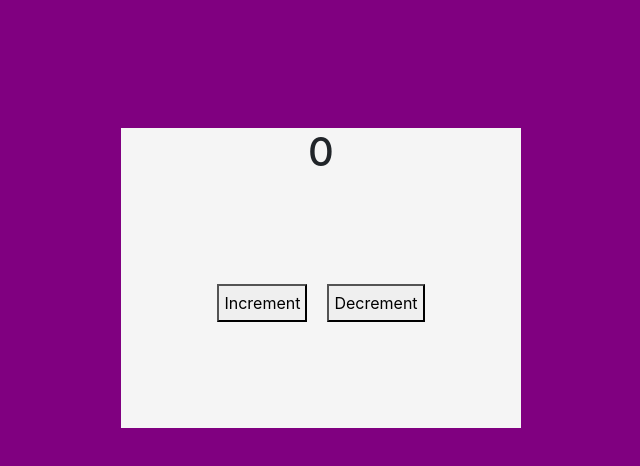
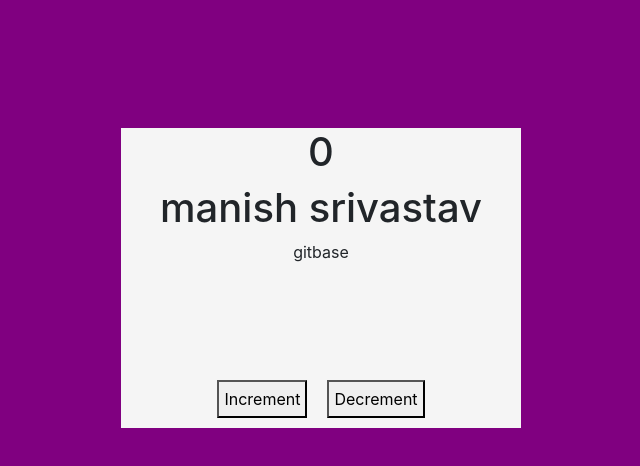
Before and after one commit to ManishSrivastav09/IncrementOrder, a React (Create React App) app: page / in a window 1280 px wide. Shown: the top 466 px of the page, without its empty margins (327-967 px from the left). Built offline with nearby package versions, Linux system fonts and the light colour scheme.

Commit message:
New branch

```diff
--- a/src/Component13/App.jsx
+++ b/src/Component13/App.jsx
@@ -45,6 +45,8 @@ const App = () => {
       <div className="main">
         <div>
           <h1>{Increment}</h1>
+          <h1>manish srivastav</h1>
+          <p>gitbase</p>
           <button onClick={increment}>Increment</button>
           <button onClick={decrement}>Decrement</button>
         </div>
```
